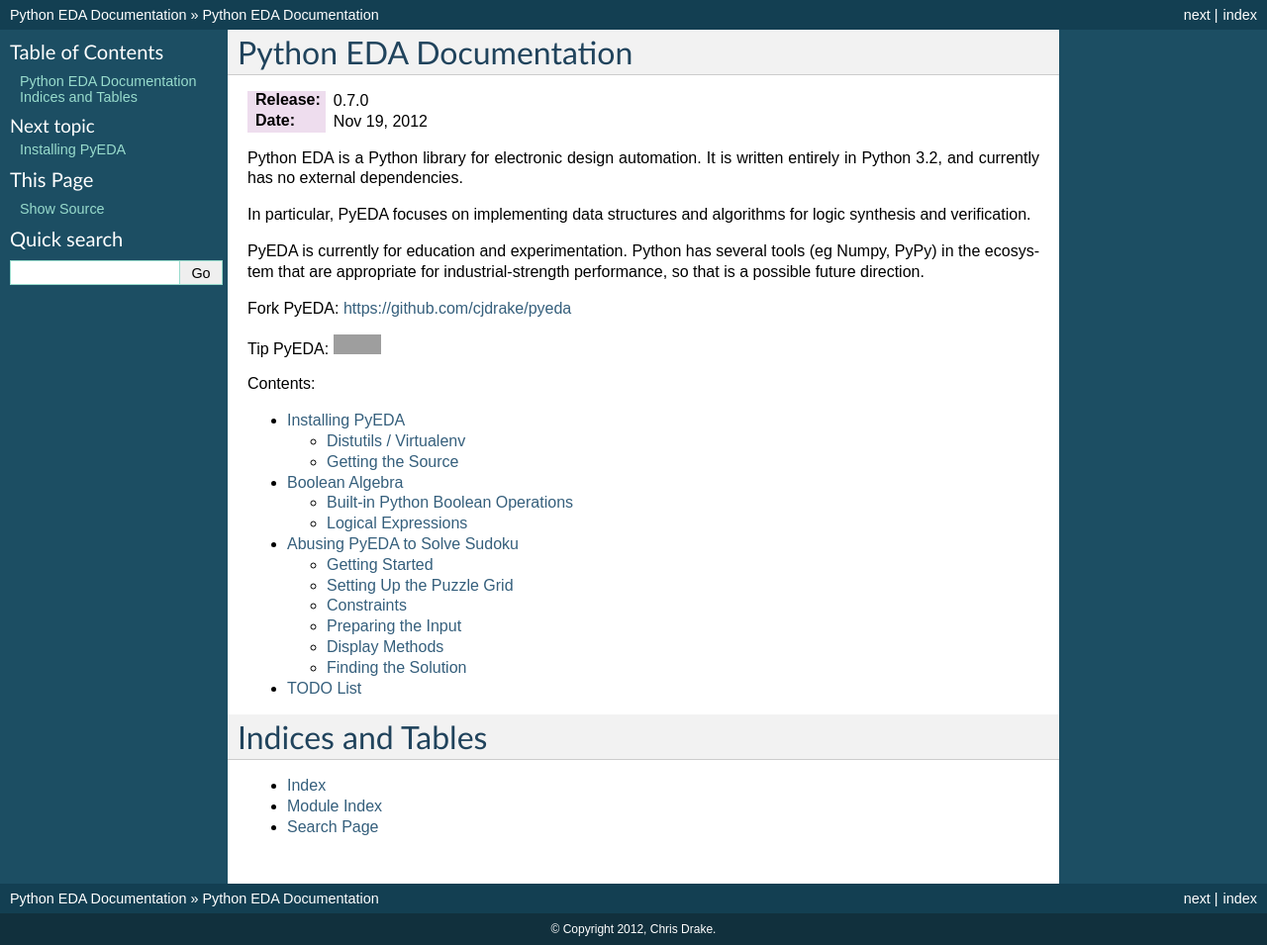
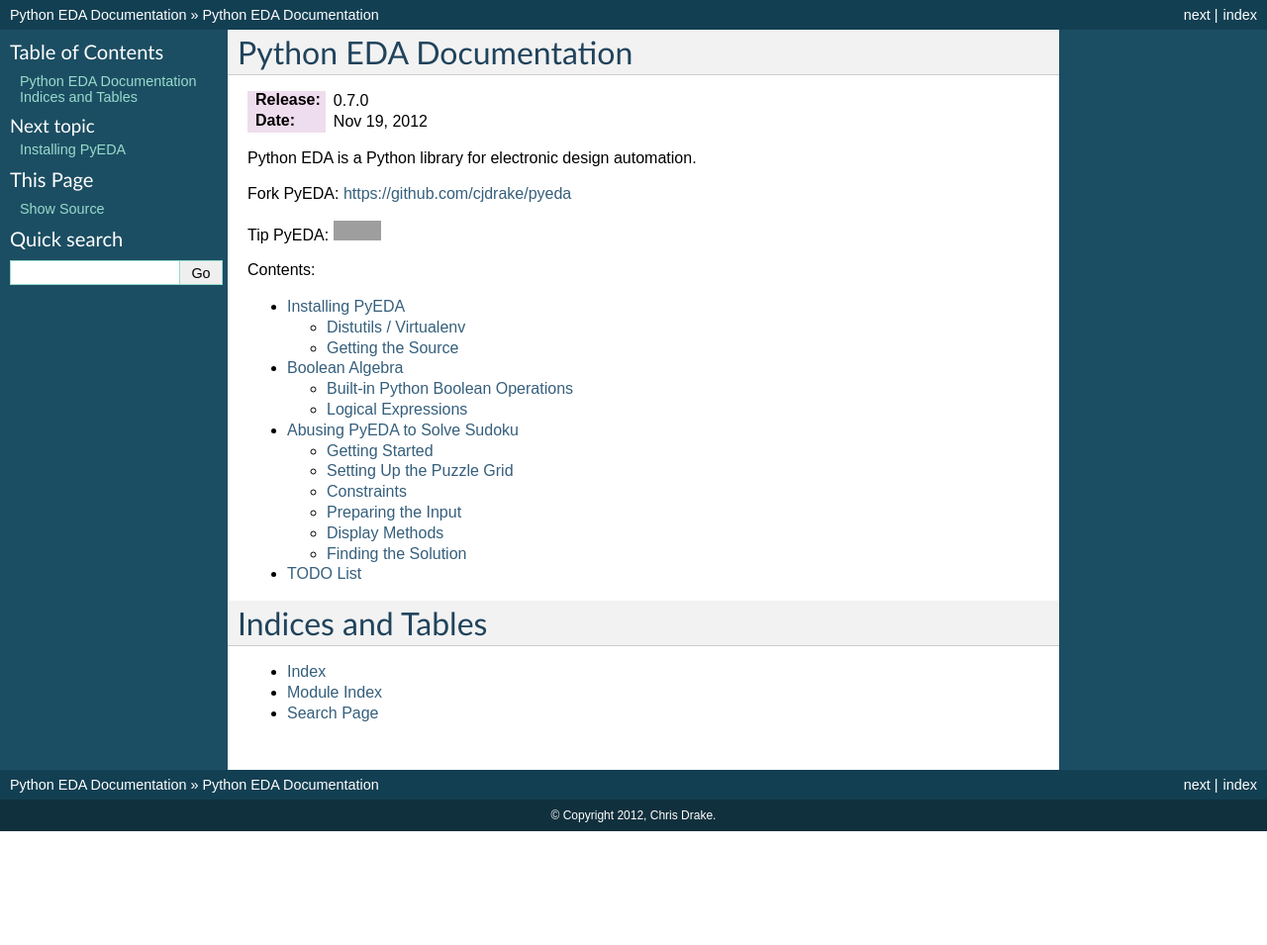
Before and after one commit to cjdrake/pyeda, a Sphinx documentation site: the page built from doc/source/index.rst, in a window 1280 px wide. Shown: the whole page at 99% size. Built offline with Sphinx 7.4.7, drawn with Linux system fonts in a browser that asks for light colours; after the commit the page ends 900 px from its top, so only the background shows below that; grey boxes are pictures that could not be loaded.

Commit message:
Clean up extraneous documentation crud

```diff
--- a/doc/source/index.rst
+++ b/doc/source/index.rst
@@ -6,15 +6,7 @@
 :Release: |version|
 :Date: |today|
 
-Python EDA is a Python library for electronic design automation. It is written
-entirely in Python 3.2, and currently has no external dependencies.
-
-In particular, PyEDA focuses on implementing data structures and algorithms for
-logic synthesis and verification.
-
-PyEDA is currently for education and experimentation. Python has several tools
-(eg Numpy, PyPy) in the ecosystem that are appropriate for industrial-strength
-performance, so that is a possible future direction.
+Python EDA is a Python library for electronic design automation.
 
 Fork PyEDA: https://github.com/cjdrake/pyeda
 
```
Also changed, not shown: README.rst (+7 -21 lines).
